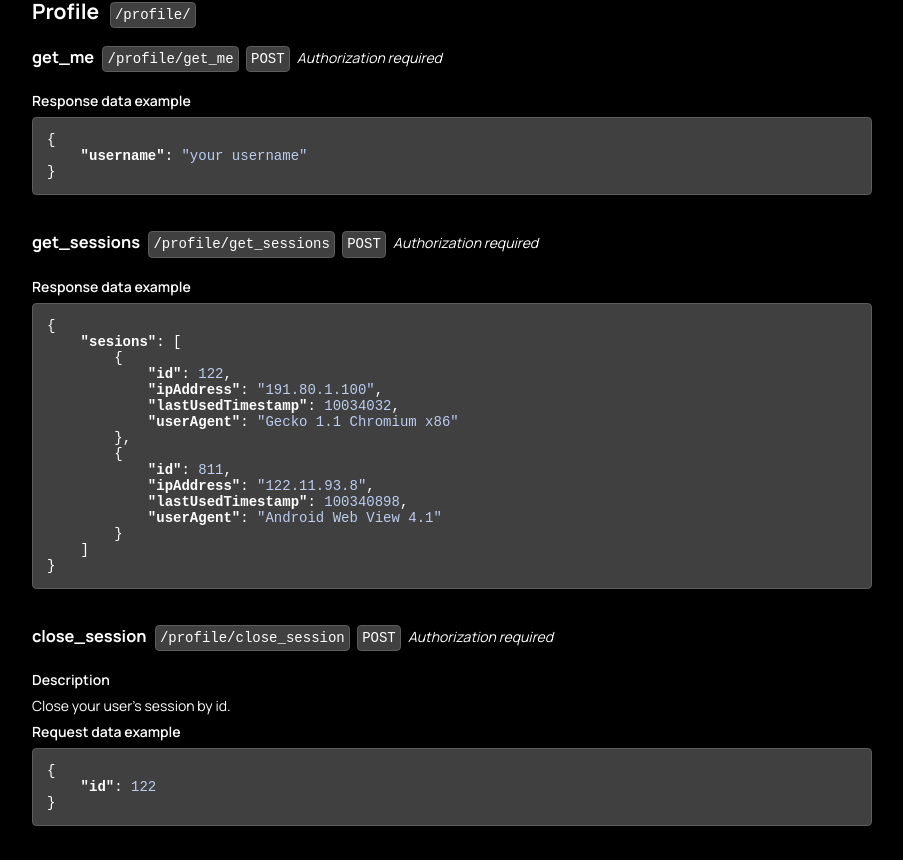
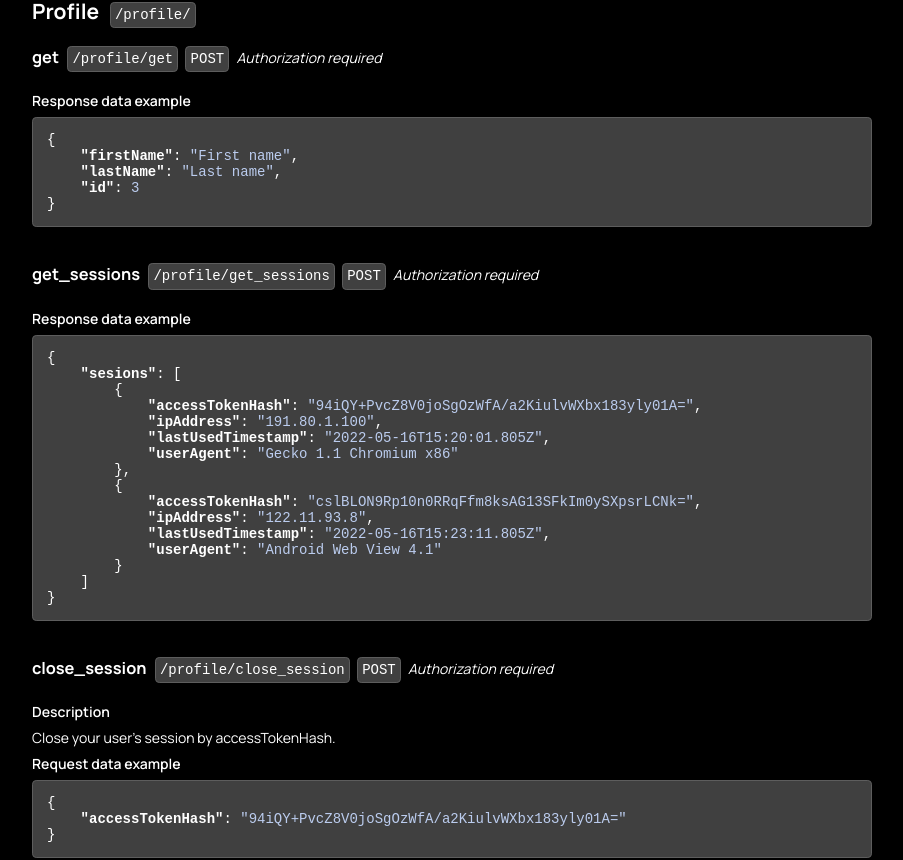
Before and after one commit to shevelidze/sharel, a Next.js app: page /api_docs in a window 1280 px wide. Shown: the part 1368-2228 px from the top of the page, without its empty margins (188-1091 px from the left). Built offline with nearby package versions, Linux system fonts and the light colour scheme.

Commit message:
Add /profile/get and /profile/get_sessions api methods

```diff
--- /dev/null
+++ b/pages/api/profile/get.js
@@ -0,0 +1,16 @@
+import validateJWTToken from '../../../lib/requestJWTValidator';
+import prismaClient from '../../../lib/prisma';
+
+export default validateJWTToken(
+    async (request, response, token, tokenPayload) => {
+        const user = await prismaClient.users.findUnique({
+            select: { id: true, first_name: true, last_name: true },
+            where: { id: tokenPayload.userId },
+        });
+        response.json({
+            id: user.id,
+            firstName: user.first_name,
+            lastName: user.last_name,
+        });
+    }
+);
--- /dev/null
+++ b/pages/api/profile/get_sessions.js
@@ -0,0 +1,28 @@
+import validateJWTToken from '../../../lib/requestJWTValidator';
+import prismaClient from '../../../lib/prisma';
+
+export default validateJWTToken(
+    async (request, response, token, tokenPayload) => {
+        const sessions = await prismaClient.sessions.findMany({
+            select: {
+                ip_address: true,
+                last_used_timestamp: true,
+                user_agent: true,
+                access_token_hash: true,
+            },
+            where: {
+                user_id: tokenPayload.userId,
+            },
+        });
+        const reformatedSessions = [];
+        for (let session of sessions) {
+            reformatedSessions.push({
+                accessTokenHash: session.access_token_hash,
+                ipAdress: session.ip_address,
+                lastUsedTimestamp: session.last_used_timestamp,
+                userAgent: session.user_agent,
+            });
+        }
+        response.json({ sessions: reformatedSessions });
+    }
+);
--- a/pages/api/test_token.js
+++ /dev/null
@@ -1,5 +0,0 @@
-import validateJWTToken from '../../lib/requestJWTValidator';
-
-export default validateJWTToken((req, res) => {
-    res.end();
-});
--- a/pages/api_docs.js
+++ b/pages/api_docs.js
@@ -20,31 +20,6 @@ function CodeBlock(props) {
 const MethodPrefixContext = React.createContext(null);
 
 function Section(props) {
-    const a = {
-        name: 'sharel',
-        private: true,
-        scripts: {
-            dev: 'next dev',
-            build: 'next build',
-            start: 'next start',
-            lint: 'next lint',
-        },
-        dependencies: {
-            '@prisma/client': '^3.8.1',
-            ajv: '^8.9.0',
-            'check-password-strength': '^2.0.3',
-            jsonwebtoken: '^8.5.1',
-            next: '^12.0.8',
-            react: '17.0.2',
-            'react-dom': '17.0.2',
-            'request-ip': '^2.1.3',
-        },
-        devDependencies: {
-            eslint: '8.4.1',
-            'eslint-config-next': '^0.2.4',
-            prisma: '^3.8.1',
-        },
-    };
     return (
         <div className={styles.section} id={props.name}>
             <div className={styles.header}>
@@ -204,8 +179,12 @@ export default function ApiDocs(props) {
     addSection('Profile', '/profile/', [
         <Method
             httpMethod="POST"
-            name="get_me"
-            responseDataExample={{ username: 'your username' }}
+            name="get"
+            responseDataExample={{
+                firstName: 'First name',
+                lastName: 'Last name',
+                id: 3,
+            }}
         ></Method>,
         <Method
             httpMethod="POST"
@@ -213,22 +192,29 @@ export default function ApiDocs(props) {
             responseDataExample={{
                 sesions: [
                     {
-                        id: 122,
+                        accessTokenHash:
+                            '94iQY+PvcZ8V0joSgOzWfA/a2KiulvWXbx183yly01A=',
                         ipAddress: '191.80.1.100',
-                        lastUsedTimestamp: 10034032,
+                        lastUsedTimestamp: '2022-05-16T15:20:01.805Z',
                         userAgent: 'Gecko 1.1 Chromium x86',
                     },
                     {
-                        id: 811,
+                        accessTokenHash:
+                            'cslBLON9Rp10n0RRqFfm8ksAG13SFkIm0ySXpsrLCNk=',
                         ipAddress: '122.11.93.8',
-                        lastUsedTimestamp: 100340898,
+                        lastUsedTimestamp: '2022-05-16T15:23:11.805Z',
                         userAgent: 'Android Web View 4.1',
                     },
                 ],
             }}
         />,
-        <Method name="close_session" requestDataExample={{ id: 122 }}>
-            Close your user's session by id.
+        <Method
+            name="close_session"
+            requestDataExample={{
+                accessTokenHash: '94iQY+PvcZ8V0joSgOzWfA/a2KiulvWXbx183yly01A=',
+            }}
+        >
+            Close your user's session by accessTokenHash.
         </Method>,
     ]);
 
--- a/pages/home.js
+++ b/pages/home.js
@@ -3,8 +3,9 @@ import Button from '../components/Button';
 import { apiFetch } from '../lib/apiFetch';
 import { useRouter } from 'next/router';
 
-function testFetch(router) {
-    apiFetch('/test_token', {}, true, router);
+async function testFetch(router) {
+    apiFetch('/profile/get', {}, true, router);
+    apiFetch('/profile/get_sessions', {}, true, router);
 }
 
 export default function Home(props) {
```
